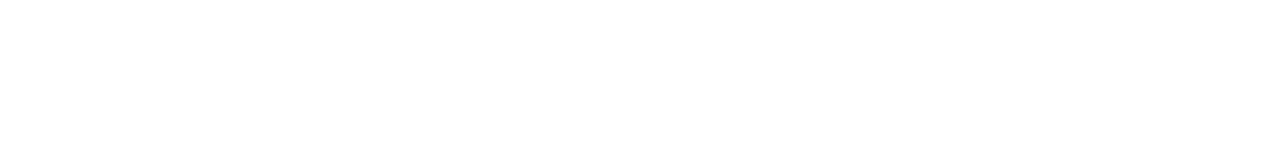
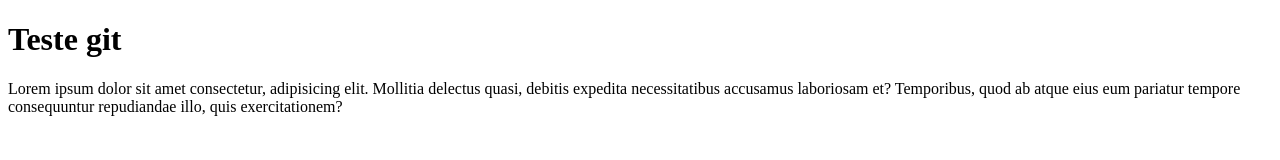
Before and after one commit to BrenoGuimaraes7/Aula005, a plain HTML site: page index.html in a window 1280 px wide. Drawn offline with Linux system fonts and the light colour scheme.

Commit message:
motificaçoes no git

```diff
--- a/index.html
+++ b/index.html
@@ -6,6 +6,12 @@
     <title>Document</title>
 </head>
 <body>
+    <h1>Teste git </h1>
+    <p>Lorem ipsum dolor sit amet consectetur, adipisicing elit.
+         Mollitia delectus quasi, debitis expedita necessitatibus accusamus laboriosam et?
+        Temporibus, quod ab atque eius
+         eum pariatur tempore consequuntur repudiandae illo, quis exercitationem?</p>
+
 
 </body>
 </html>
```
